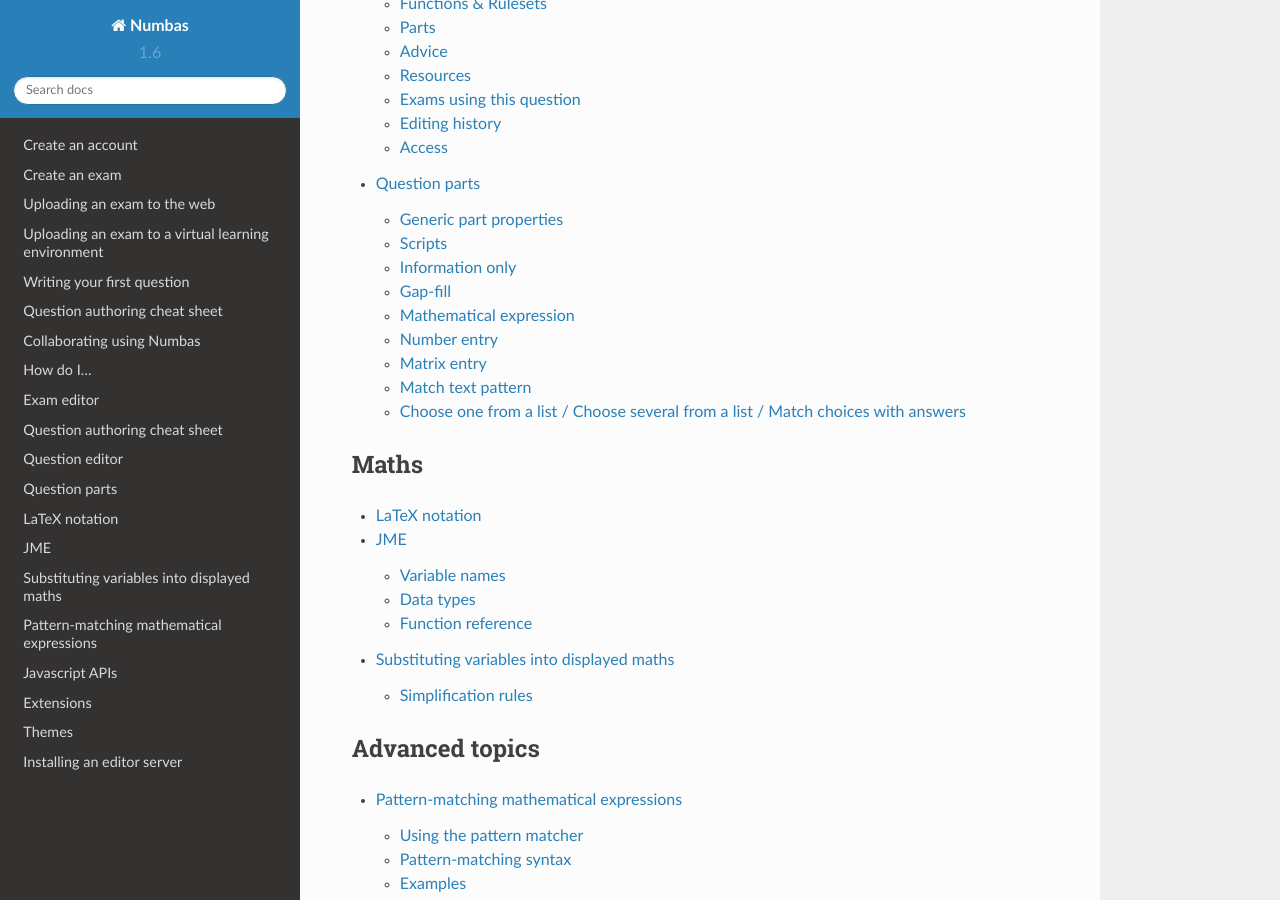
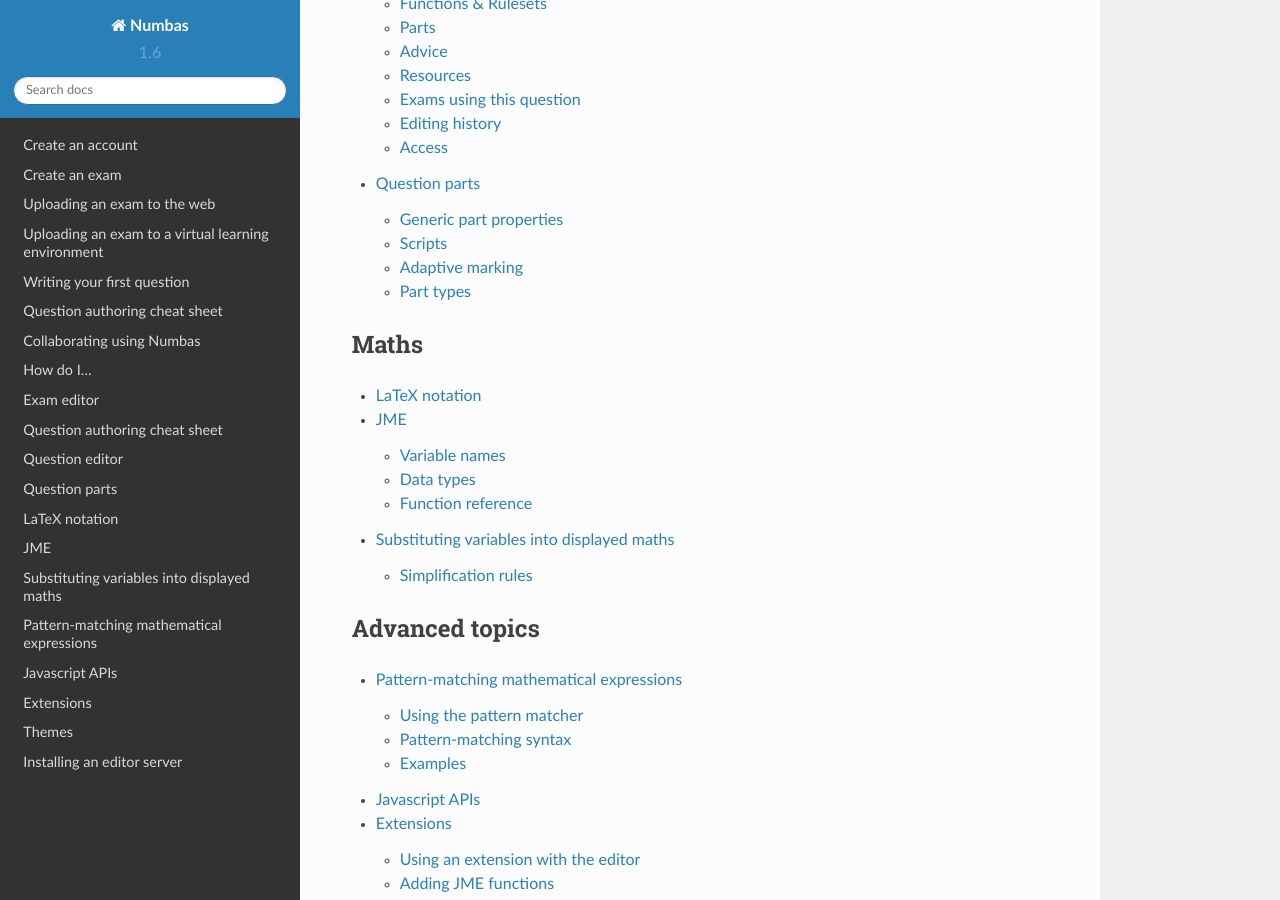
Before and after one commit to numbas/editor-docs, a Sphinx documentation site: the page built from source/index.rst, in a window 1280 px wide and 900 px high, scrolled down 1896 px. Built offline with Sphinx 7.4.7 and the Read the Docs theme 2.0.0, drawn with Linux system fonts in a browser that asks for light colours; part of the change alters nothing that is shown.

Commit message:
document adaptive marking

```diff
--- a/source/question-parts.rst
+++ b/source/question-parts.rst
@@ -62,17 +62,87 @@ The following scripts can be customised:
 
 There are several example questions using custom scripts at `numbas.mathcentre.ac.uk/exam/1016/custom-marking/ <https://numbas.mathcentre.ac.uk/exam/1016/custom-marking/>`_.
 
+.. _adaptive-marking:
+
+Adaptive marking
+----------------
+
+Adaptive marking allows you to incorporate the student's answers to earlier parts when marking their answer to another part.
+You could use this to allow an "error carried forward" marking scheme, or in more free-form questions where one part has no correct answer - for example, "think of a number and find its square root".
+This is achieved by replacing the values of question variables with the student's answers to other parts.
+When a variable is replaced, any other variables depending on that one are recalculated using the new value.
+
+.. warning::
+    This can be very powerful, but make sure you don't introduce any new random variation in these dependent variables, or the correct answer will change each time the student submits their answer.
+
+As an example, suppose part **a** of your question asks the student to calculate the mean of a set of numbers.
+The correct answer for this part is the variable ``sample_mean``.
+Part **b** then asks the student to calculate a *z*-statistic based on the mean of the sample.
+The correct answer to this part is the variable ``z_statistic``, which is defined as ``(sample_mean-population_mean)/sqrt(population_variance)``.
+(``population_mean`` and ``population_variance`` in this case are random numbers)
+
+If the student makes an error in calculating the sample mean but uses the right method to find a *z*-statistic, they shouldn't be penalised in part **b**. We can ensure this by replacing the value of ``sample_mean`` with the student's answer to part **a** when marking part **b**.
+When the student submits an answer to part **b**, the value of ``z_statistic`` will be automatically recalculated using the student's value of ``sample_mean``.
+Then, if the student correctly applies the formula, their answer will match the new value of ``z_statistic`` and they will receive full credit for the part.
+
+.. topic:: Variable replacements
+.. glossary::
+
+    Variable
+        The name of the variable to replace
+
+    Answer to use
+        The part whose answer the variable's value should be replaced with.
+        Different part types produce different types of values.
+
+    Must be answered?
+        If this is ticked, the student must submit an answer to the referenced part before they can submit an answer to this part.
+
+There are two variable replacement strategies:
+
+.. glossary::
+
+    Try without replacements first
+        The student's answer is first marked using the original values of the question variables.
+        If the credit given by this method is less than the maximum available, the marking is repeated using the defined variable replacements.
+        If the credit gained with variable replacements is greater than the credit gained under the original marking, that score is used, and the student is told that their answers to previous parts have been used in the marking for this part.
+
+    Always replace variables
+        The student's answer is only marked once, with the defined variable replacements applied.
+
+.. _part_type_variable_replacement:
+
+.. topic:: Values obtained from the answers to each part types
+
+=========================== ==============
+Part type                   Value obtained
+=========================== ==============
+Gap-fill                    A list containing the values obtained from each of the gaps
+Mathematical expression     A JME subexpression.
+                            When used in a variable definition, the subexpression will be substituted in, and any references to question variables in the subexpression will be replaced with their respective values.
+Number entry                A number
+Matrix entry                A matrix
+Match text pattern          A string
+Choose one from a list      The index of the answer the student chose
+Choose several from a list  A list of booleans: true if the student ticked the corresponding choice, false otherwise
+Match choices with answers  A 2D list of lists of boolean values, in the same format as a :term:`custom marking matrix` for this part - cells are addressed by choice first, and answer second.
+=========================== ==============
+
+
+Part types
+----------
+
 .. _information-only:
 
 Information only
-----------------
+^^^^^^^^^^^^^^^^
 
 An information part contains only a prompt and no answer input. It is most often used as a Step to provide a hint for a parent part.
 
 .. _gap-fill:
 
 Gap-fill
--------------
+^^^^^^^^
 
 Gap-fill parts allow you to include answer inputs inline with the prompt text, instead of at the end of the part.
 
@@ -83,7 +153,7 @@ To insert a gap in the plain text editor, type the gap's number between two squa
 .. _mathematical-expression:
 
 Mathematical expression
------------------------
+^^^^^^^^^^^^^^^^^^^^^^^
 
 Mathematical expression parts require the student to enter an algebraic expression, using :ref:`JME <jme>` syntax.
 
@@ -154,7 +224,7 @@ Before length restrictions are applied, surplus brackets and whitespace are remo
 .. _number-entry:
 
 Number entry
-------------
+^^^^^^^^^^^^
 
 Number entry parts ask the student to enter a number, which is marked if it is in a specified range.
 
@@ -185,7 +255,7 @@ Number entry parts ask the student to enter a number, which is marked if it is i
 .. _matrix-entry:
 
 Matrix entry
-------------
+^^^^^^^^^^^^
 
 Matrix entry parts ask the student to enter a matrix of numbers. Marks are awarded if every cell in the student's answer is equal to the corresponding cell in the correct answer, within the allowed margin of error.
 
@@ -225,7 +295,7 @@ Matrix entry parts ask the student to enter a matrix of numbers. Marks are award
 .. _match-text-pattern:
 
 Match text pattern
-------------------
+^^^^^^^^^^^^^^^^^^
 
 Use a text pattern part when you want the student to enter short, non-mathematical text.
 
@@ -245,7 +315,7 @@ Use a text pattern part when you want the student to enter short, non-mathematic
 .. _multiple-choice:
 
 Choose one from a list / Choose several from a list / Match choices with answers
---------------------------------------------------------------------------------
+^^^^^^^^^^^^^^^^^^^^^^^^^^^^^^^^^^^^^^^^^^^^^^^^^^^^^^^^^^^^^^^^^^^^^^^^^^^^^^^^
 
 .. glossary::
 
```
